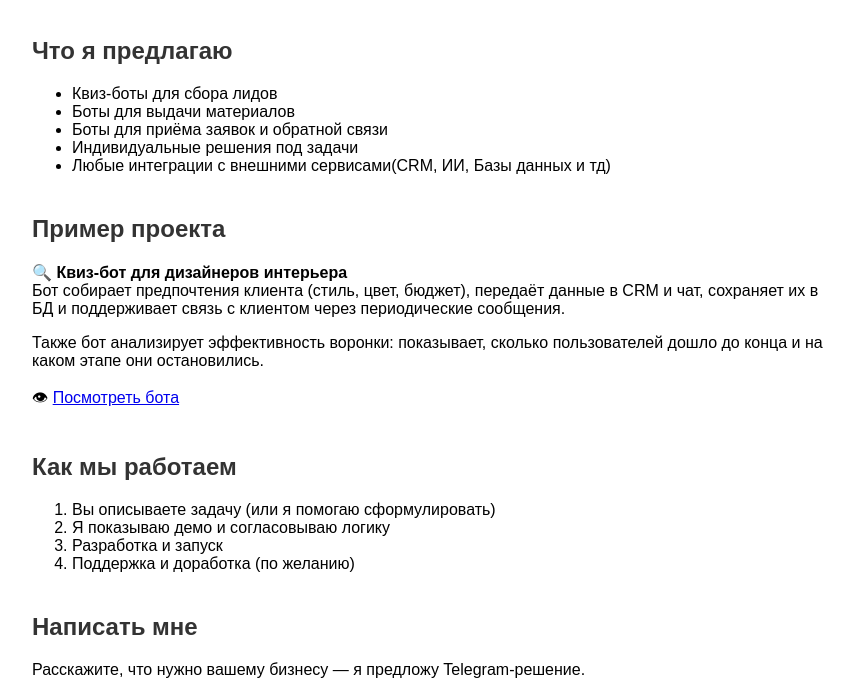
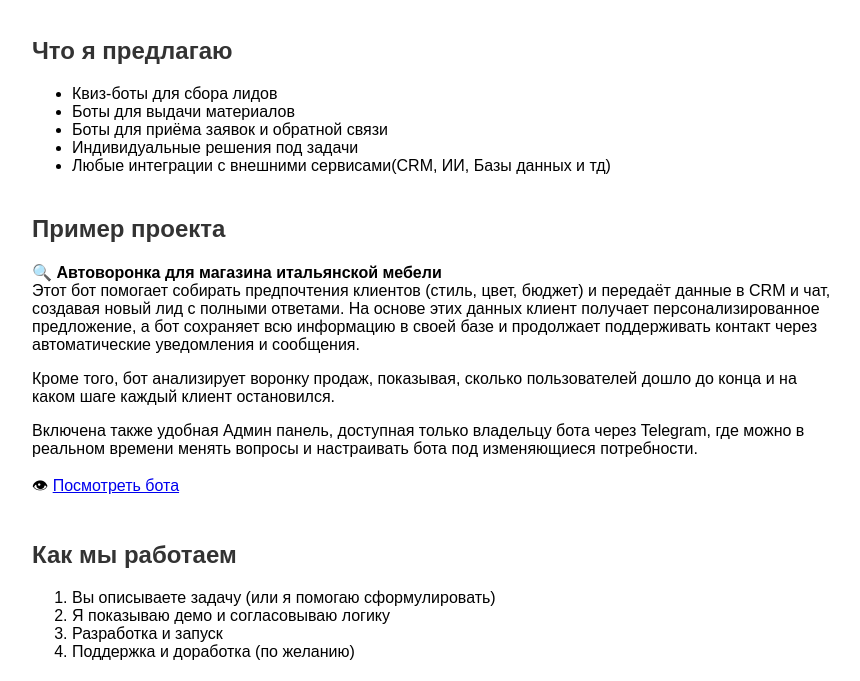
Before and after one commit to iagunov/iagunov.github.io, a plain HTML site: page index.html in a window 1280 px wide. Shown: the part 119-800 px from the top of the page, without its empty margins (208-1068 px from the left). Drawn offline with Linux system fonts and the light colour scheme.

Commit message:
text changed

```diff
--- a/index.html
+++ b/index.html
@@ -58,9 +58,10 @@
 
   <div class="section">
     <h2>Пример проекта</h2>
-    <p>🔍 <strong>Квиз-бот для дизайнеров интерьера</strong><br>
-    Бот собирает предпочтения клиента (стиль, цвет, бюджет), передаёт данные в CRM и чат, сохраняет их в БД и поддерживает связь с клиентом через периодические сообщения.</p>
-    <p>Также бот анализирует эффективность воронки: показывает, сколько пользователей дошло до конца и на каком этапе они остановились.</p>
+    <p>🔍 <strong>Автоворонка для магазина итальянской мебели</strong><br>
+    Этот бот помогает собирать предпочтения клиентов (стиль, цвет, бюджет) и передаёт данные в CRM и чат, создавая новый лид с полными ответами. На основе этих данных клиент получает персонализированное предложение, а бот сохраняет всю информацию в своей базе и продолжает поддерживать контакт через автоматические уведомления и сообщения.</p>
+    <p>Кроме того, бот анализирует воронку продаж, показывая, сколько пользователей дошло до конца и на каком шаге каждый клиент остановился.</p>
+    <p>Включена также удобная Админ панель, доступная только владельцу бота через Telegram, где можно в реальном времени менять вопросы и настраивать бота под изменяющиеся потребности.</p>
     <p>👁 <a href="https://t.me/superdata_stat_bot" target="_blank">Посмотреть бота</a></p>
   </div>
 
```
